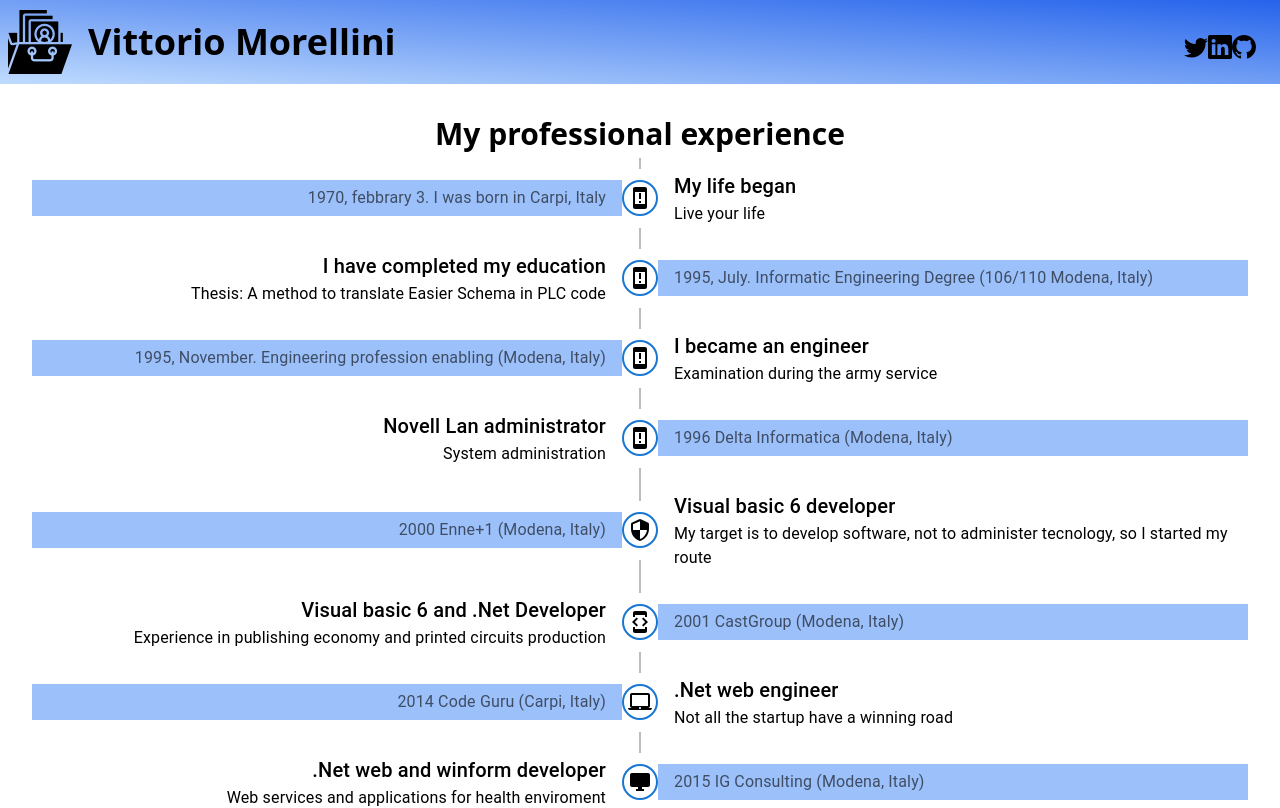
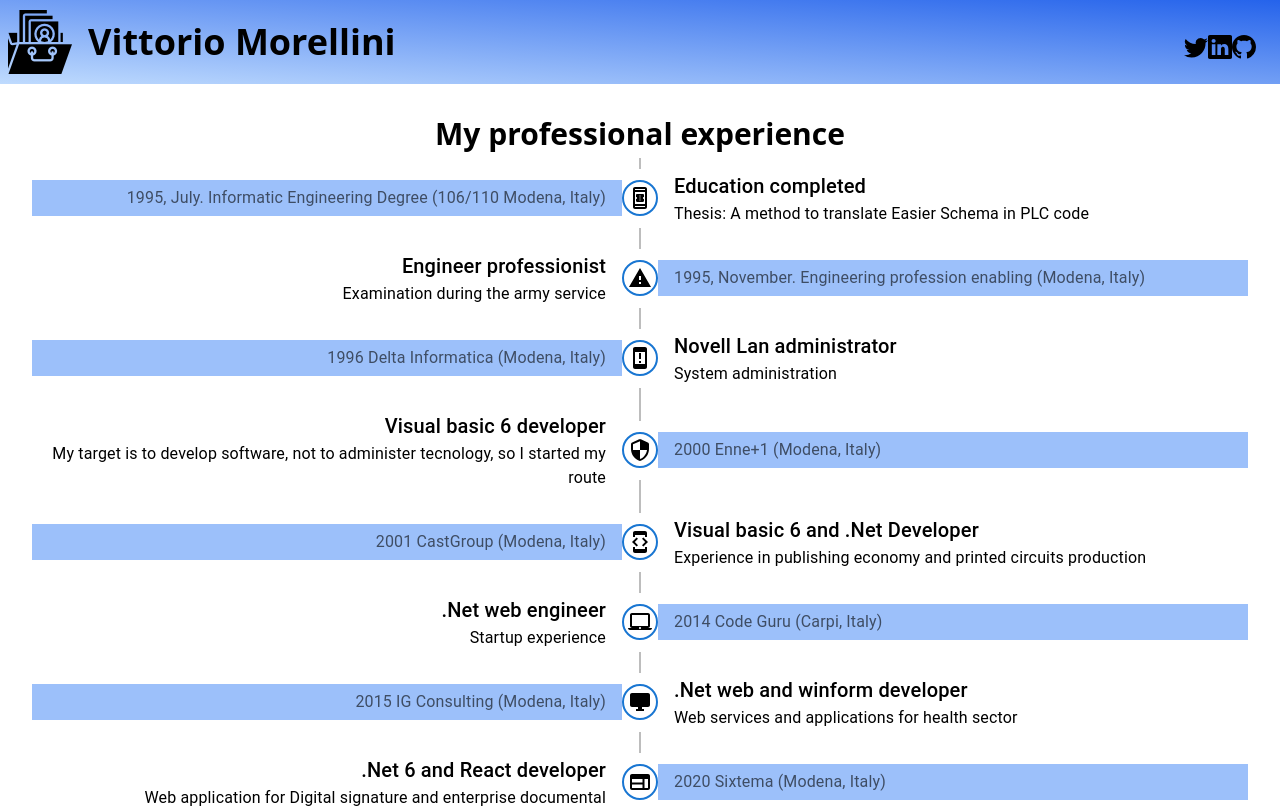
Before and after one commit to VittorioMorellini/Portfolio, a Next.js app: page /experience in a window 1280 px wide. Shown: the top 808 px of the page. Built offline with nearby package versions, Linux system fonts and the light colour scheme; what react-toast-notifications would draw is missing.

Commit message:
Fix sviluppo portfolio

```diff
--- a/components/navbar/desktop.tsx
+++ b/components/navbar/desktop.tsx
@@ -50,17 +50,17 @@ function DesktopNavBar() {
                             ))}
                         </ul>
                         <div className="flex px-4 pt-4 justify-between">
-                            <a href="https://twitter.com/VittoMorellini" target="_blank">
+                            <a href="https://twitter.com/VittoMorellini" target="_blank" rel="noreferrer">
                                 <Icon className="h-8 w-8 hover:text-gray-400">
                                     <BsTwitter />
                                 </Icon>
                             </a>
-                            <a href="https://www.linkedin.com/in/vittorio-morellini-0325b620" target="_blank">
+                            <a href="https://www.linkedin.com/in/vittorio-morellini-0325b620" target="_blank" rel="noreferrer">
                                 <Icon className="h-8 w-8 hover:text-gray-400">
                                     <BsLinkedin />
                                 </Icon>
                             </a>
-                            <a href="https://github.com/vittoriomorellini" target="_blank">
+                            <a href="https://github.com/vittoriomorellini" target="_blank" rel="noreferrer">
                                 <Icon className="h-8 w-8 hover:text-gray-400">
                                     <BsGithub />
                                 </Icon>
--- a/components/navigation.tsx
+++ b/components/navigation.tsx
@@ -29,7 +29,7 @@ function Navigation(props: NavigationProps) {
             </div>
             <ul className='list-disc pl-5'>
                 {categories?.map((category, index, categories) => (
-                    <li className="mt-4">
+                    <li className="mt-4" key={index}>
                         <Button variant="outlined" className="pl-4 w-32" onClick={() => {
                             setTitle(category.title);
                             router.push(category.url)
--- a/package.json
+++ b/package.json
@@ -4,7 +4,7 @@
   "private": true,
   "scripts": {
     "dev": "next dev",
-    "build": "next build && next export",
+    "build": "next build",
     "start": "next start",
     "lint": "next lint"
   },
--- a/pages/blog/[id].tsx
+++ b/pages/blog/[id].tsx
@@ -8,7 +8,7 @@ import { useEffect, useRef, useState } from 'react';
 import { useToasts } from 'react-toast-notifications';
 import { server } from '../../config/config';
 import { Post } from '../../types/post';
-import { Confirm } from '../../utils/ui/confirm';
+import Confirm from '../../utils/ui/confirm';
 
 interface BlogDetailProps {
     post: Post;
--- a/pages/characters/[id] dynamic.tsx
+++ /dev/null
@@ -1,81 +0,0 @@
-import { Character } from "../../types/types"
-import ImageLoader from "../../utils/imageLoader";
-import Image from 'next/image'
-import { useRouter } from 'next/router'
-//import mypic from '../../public/vercel.svg'
-//import Layout from "../../component/layout_old";
-import styles from '../../styles/character.module.css'
-import Link from "next/link";
-import { Box, Button, Card, CardActions, CardContent, Typography } from "@mui/material";
-
-interface CharacterPageProps {
-    character: Character;
-}
-
-//Pagina di ìnamica di un character
-function CharacterPage({character}: CharacterPageProps) {
-    const router = useRouter()
-
-    console.log('id', router.query.id)
-    return (
-        <div className={styles.main}>
-            <section className={styles.buttons}>
-                <Link href="/characters">
-                    <a><h3>Back to character list</h3></a>
-                </Link>
-            </section>
-            <Box sx={{width: '100%'}}>
-                <Card sx={{ maxWidth: 345 }}>
-                    {/* <CardMedia
-                        component="img"
-                        height="200"
-                        image={character.image}
-                        alt={character.name}
-                    /> */}
-                    <Image
-                        loader={ImageLoader}
-                        unoptimized
-                        src={character.image}
-                        alt={character.name}
-                        width="400px"
-                        height="400px"
-                    />
-                    <CardContent>
-                        <Typography gutterBottom variant="h5" component="div">
-                        {character.species}
-                        </Typography>
-                        <Typography variant="body2" color="text.secondary">
-                        {/* Lizards are a widespread group of squamate reptiles, with over 6,000
-                        species, ranging across all continents except Antarctica */}
-                        {character.status}
-                        {character.name}
-                        </Typography>
-                    </CardContent>
-                    <CardActions>
-                        <Button size="small">Share</Button>
-                        <Button size="small">Learn More</Button>
-                    </CardActions>
-                </Card>
-            </Box>
-        </div>
-    )
-}
-
-// CharacterPage.getLayout = function getLauyout(page: typeof CharacterPage) {
-//     return <Layout>{page}</Layout>
-// }
-
-export async function getServerSideProps(context: any) {
-    const res = await fetch(
-        `https://rickandmortyapi.com/api/character/${context.query.id}`
-    )
-
-    const character = await res.json();
-    return {
-        props: {
-            character
-        }
-    }
-}
-
-export default CharacterPage
--- a/pages/contacts.tsx
+++ b/pages/contacts.tsx
@@ -4,12 +4,11 @@ import social from "../public/data/social";
 export default function Contacts() {
   return (
     <Container>
-      <h1 className="text-4xl font-black">Let's connect!</h1>
+      <h1 className="text-4xl font-black">Let&apos;s connect!</h1>
       <div className="mt-12">
-        Here's a list of things that I like to talk about:
+        Here&apos;s a list of things that I like to talk about:
           <ul className="list-disc list-inside mt-6">
             <li>Programming languages, frameworks, and tech stacks</li>
-            <li>Dancing salsa</li>
             <li>NFL, NBA, American sports</li>
           </ul>
       </div>
--- a/pages/experience/index.tsx
+++ b/pages/experience/index.tsx
@@ -12,6 +12,9 @@ import SystemIcon from '@mui/icons-material/SystemSecurityUpdateWarning';
 import DesktopIcon from '@mui/icons-material/DesktopWindows';
 import WebIcon from '@mui/icons-material/WebOutlined';
 import ComputerIcon from '@mui/icons-material/SecurityRounded';
+import StartIcon from '@mui/icons-material/StartOutlined';
+import EducationIcon from '@mui/icons-material/BookOnlineOutlined';
+import ArmyIcon from '@mui/icons-material/WarningOutlined';
 import Typography from '@mui/material/Typography';
 
 function Experience() {
@@ -26,41 +29,18 @@ function Experience() {
           variant="body1"
           color="text.secondary"
         >
-          1970, febbrary 3. I was born in Carpi, Italy
+          1995, July. Informatic Engineering Degree (106/110 Modena, Italy)
         </TimelineOppositeContent>
         <TimelineSeparator>
           <TimelineConnector />
           <TimelineDot color="primary" variant="outlined">
-            <SystemIcon />
+            <EducationIcon />
           </TimelineDot>
           <TimelineConnector />
         </TimelineSeparator>
         <TimelineContent sx={{ py: '12px', px: 2 }}>
           <Typography variant="h6" component="span">
-            My life began
-          </Typography>
-          <Typography>Live your life</Typography>
-        </TimelineContent>
-      </TimelineItem>
-      <TimelineItem>
-        <TimelineOppositeContent
-          sx={{ m: 'auto 0', fontStyle: 'bold', bgcolor: 'rgb(59 130 246 / 0.5)' }}
-          align="right"
-          variant="body1"
-          color="text.secondary"
-        >
-          1995, July. Informatic Engineering Degree (106/110 Modena, Italy)
-        </TimelineOppositeContent>
-        <TimelineSeparator>
-          <TimelineConnector />
-          <TimelineDot color="primary" variant="outlined">
-            <SystemIcon />
-          </TimelineDot>
-          <TimelineConnector />
-        </TimelineSeparator>
-        <TimelineContent sx={{ py: '12px', px: 2 }}>
-          <Typography variant="h6" component="span">
-            I have completed my education
+            Education completed
           </Typography>
           <Typography>Thesis: A method to translate Easier Schema in PLC code</Typography>
         </TimelineContent>
@@ -77,13 +57,13 @@ function Experience() {
         <TimelineSeparator>
           <TimelineConnector />
           <TimelineDot color="primary" variant="outlined">
-            <SystemIcon />
+            <ArmyIcon />
           </TimelineDot>
           <TimelineConnector />
         </TimelineSeparator>
         <TimelineContent sx={{ py: '12px', px: 2 }}>
           <Typography variant="h6" component="span">
-            I became an engineer
+            Engineer professionist
           </Typography>
           <Typography>Examination during the army service</Typography>
         </TimelineContent>
@@ -176,7 +156,7 @@ function Experience() {
           <Typography variant="h6" component="span">
             .Net web engineer
           </Typography>
-          <Typography>Not all the startup have a winning road</Typography>
+          <Typography>Startup experience</Typography>
         </TimelineContent>
       </TimelineItem>
       <TimelineItem>
@@ -198,7 +178,7 @@ function Experience() {
           <Typography variant="h6" component="span">
             .Net web and winform developer
           </Typography>
-          <Typography>Web services and applications for health enviroment</Typography>
+          <Typography>Web services and applications for health sector</Typography>
         </TimelineContent>
       </TimelineItem>
       <TimelineItem>
@@ -218,9 +198,9 @@ function Experience() {
         </TimelineSeparator>
         <TimelineContent sx={{ py: '12px', px: 2 }}>
           <Typography variant="h6" component="span">
-          .Net 6 and React typescript developer
+          .Net 6 and React developer
           </Typography>
-          <Typography>Web application for Digital signature and web enterprise documental</Typography>
+          <Typography>Web application for Digital signature and enterprise documental</Typography>
         </TimelineContent>
       </TimelineItem>
     </Timeline>
--- a/pages/index.tsx
+++ b/pages/index.tsx
@@ -44,6 +44,7 @@ function Home<NextPage>({categories}: HomeProps) {
                     href="https://sixtema.it"
                     className="underline hover:text-blue-400"
                     target="_blank"
+                    rel="noreferrer"
                   >
                     Sixtema
                   </a>
@@ -58,17 +59,17 @@ function Home<NextPage>({categories}: HomeProps) {
       <Container size="xl">
           <div className="grid gap-10 grid-cols-1 md:grid-cols-2 mt-0 md:mt-12">
             <p>
-              I'm a passionate software engineer. I love web development.
-              I've worked as a software engineer for more than
+              I am a software engineer. I love web development.
+              I have worked as a software engineer for more than
               twenty years in product and consultancy companies.<br />
-              Some tecnical director told me that I'm still mid level on the web
+              Some tecnical director told me that I am still mid level on the web
               (I started in vb6), but I have the ambition and the determination
-              to become a <b>SDE II</b><br />
+              to become a <b>SDE II</b> on the Web<br />
               <br />
               <br />
-              I'm currently working as a <b>Senior Software Engineer</b> at{" "}
+              I am currently working as a <b>Senior Software Engineer</b> at{" "}
               <b>Sixtema</b> in two main languages: <br/>
-              TypeScript and React on Frontend<br />
+              React on Frontend<br />
               .Net (C#) on Backend <br />
               <br />
             </p>
--- a/types/category.ts
+++ b/types/category.ts
@@ -4,5 +4,5 @@ export type Category = {
     url: string,
     description: string,
     title: string,
-    external: boolean
+    external?: boolean
 }
```
